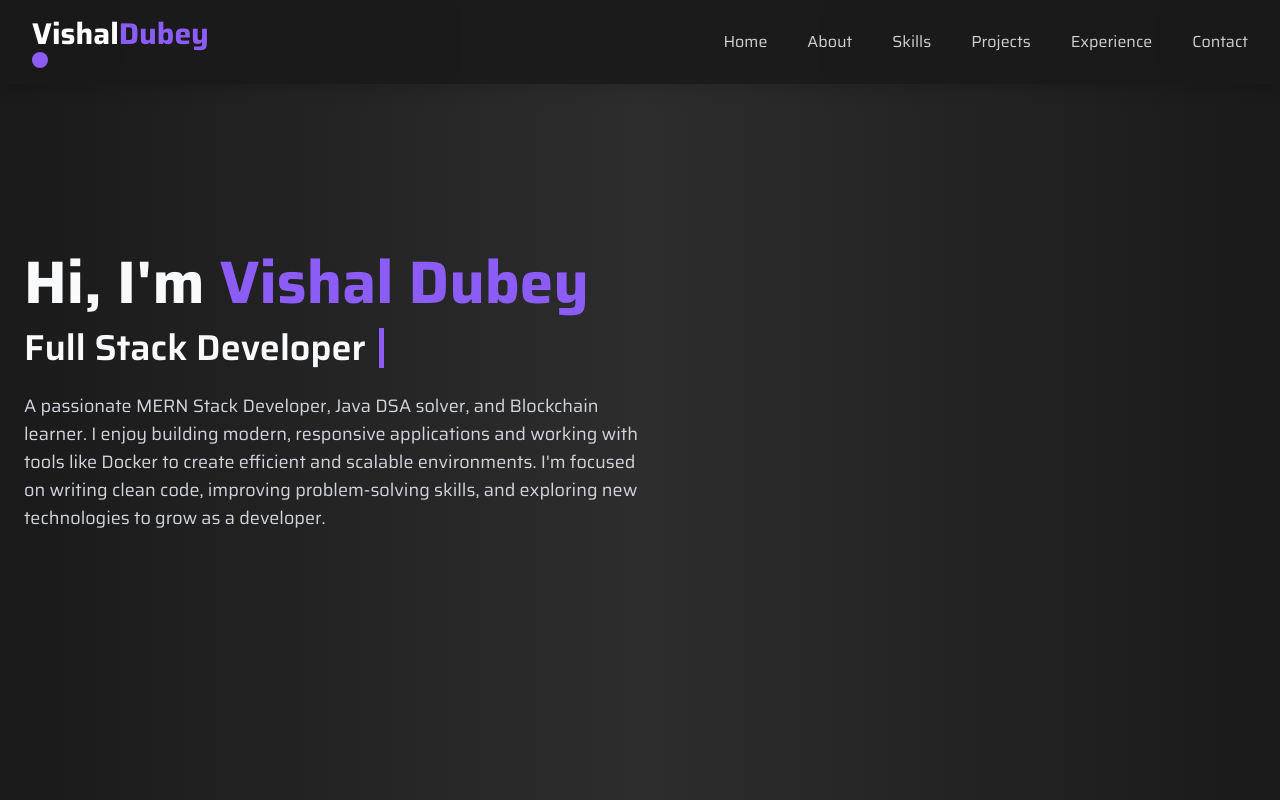
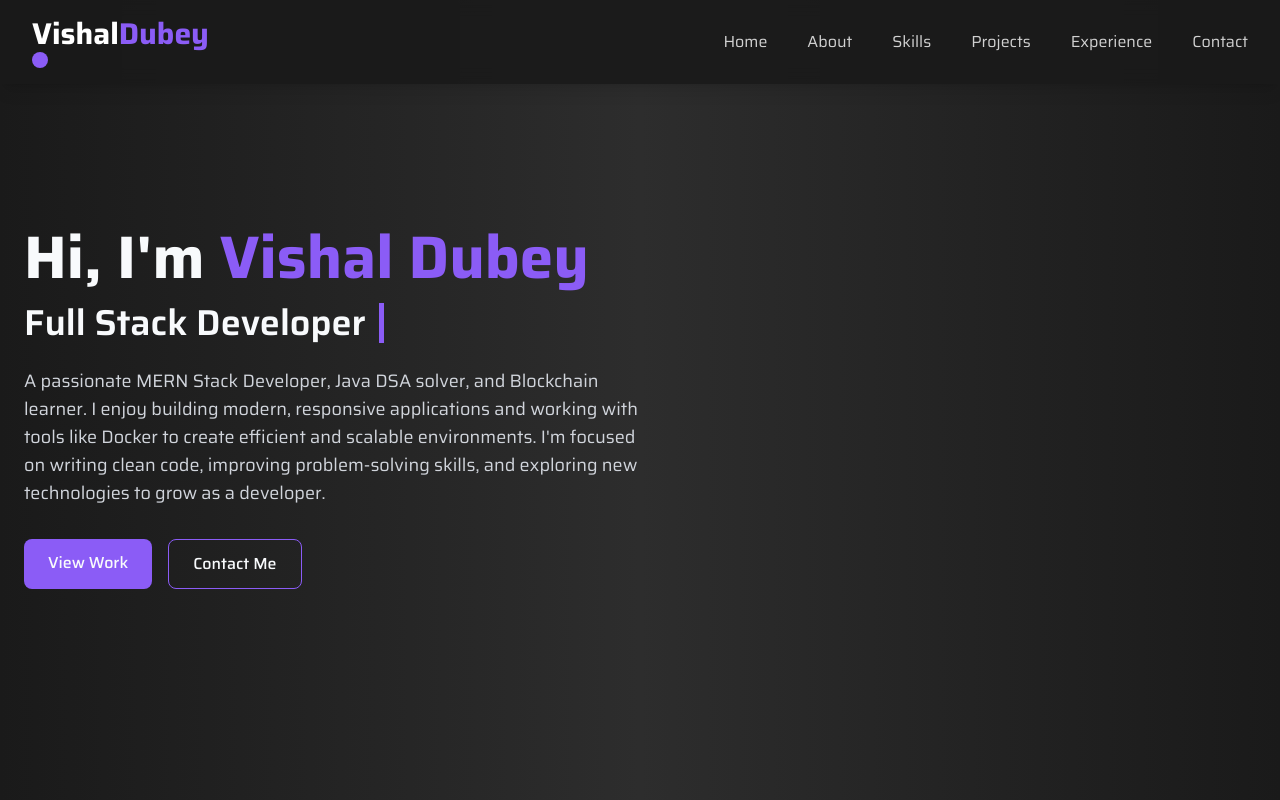
Before and after one commit to Vishal34sd/New-Portfolio-Website, a React (Vite) app: page / in a window 1280 px wide. Built offline with nearby package versions, Linux system fonts and the light colour scheme.

Commit message:
intro-ui  done

```diff
--- a/src/components/Hero.jsx
+++ b/src/components/Hero.jsx
@@ -11,6 +11,8 @@ const Hero = () => {
       className="min-h-screen flex items-center pt-20 pb-16 bg-gradient-to-r from-[#1a1a1a] via-[#2d2d2d] to-[#1a1a1a]"
     >
       <div className="container mx-auto px-6 flex flex-col md:flex-row items-center justify-between">
+
+        {/* LEFT CONTENT */}
         <div className="md:w-1/2 mb-10 md:mb-0">
 
           <h1 className="text-4xl md:text-6xl font-bold mb-4">
@@ -28,7 +30,26 @@ const Hero = () => {
             improving problem-solving skills, and exploring new technologies to grow as a developer.
           </p>
 
+          {/* BUTTONS */}
+          <div className="flex space-x-4">
+            <a
+              href="#project"
+              className="px-6 py-3 bg-purple rounded-lg font-medium hover:bg-purple/80 transition duration-300"
+            >
+              View Work
+            </a>
+
+            <a
+              href="#contact"
+              className="px-6 py-3 border border-purple rounded-lg font-medium hover:bg-purple/20 transition duration-300"
+            >
+              Contact Me
+            </a>
+          </div>
+
         </div>
+
+        {/* END LEFT CONTENT */}
       </div>
     </motion.div>
   );
```
